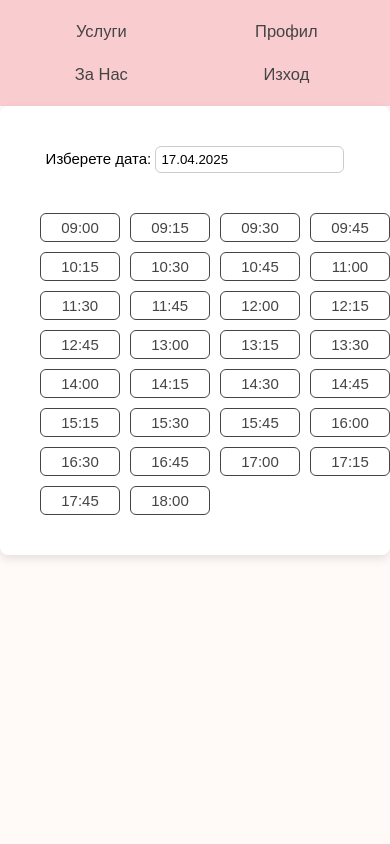
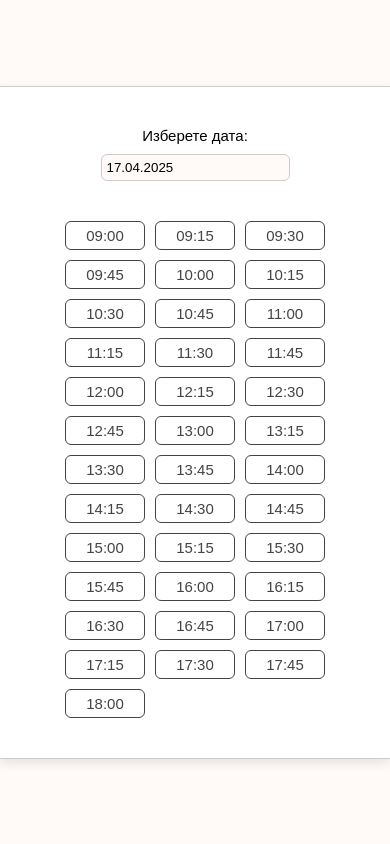
Before and after one commit to nia-pencheva/beauty-salon, a PHP site: page /bookingAvailability.php in a window 390 px wide; the page is wider, and only the part inside the window is pictured. Run offline with PHP 8.4, Linux system fonts and the light colour scheme; the visitor is signed in with stand-in values (Sample User, id 1); data that the repository does not hold is empty; some libraries are stand-ins or nearby versions.

Commit message:
Refactor booking availability page layout and styles; remove navbar component and integrate header; enhance responsiveness and styling in CSS

```diff
--- a/bookingAvailability.php
+++ b/bookingAvailability.php
@@ -25,21 +25,22 @@ if(!isset($_SESSION['id'])) {
     <link rel="stylesheet" type="text/css" href="styles.css">
 
     <style>
+        #datepicker-label-br {
+            display: inline-block;
+        }
+
         #datepicker {
+            margin-top: 10px;
+            background-color: var(--cream);
             border: 1px solid var(--light-gray);
             padding: 5px;
             border-radius: 6px;
         }
 
-        #datepicker:focus {
-            border: 1px solid var(--light-mint-green);
-            outline: none;
-        }
-
         #times {
             display: grid;
             width: max-content;
-            grid-template-columns: repeat(5, 1fr);
+            grid-template-columns: repeat(3, 1fr);
             margin: 40px auto 0px;
             gap: 10px;
         }
@@ -73,26 +74,46 @@ if(!isset($_SESSION['id'])) {
             background-color: var(--light-mint-green);
             border: 1px solid var(--dark-gray);
         }
+
+        @media screen and (min-width: 400px) {
+            #datepicker {
+                margin-top: 0;
+            }
+
+            #datepicker-label-br {
+                display: none;
+            }
+        }
+
+        @media screen and (min-width: 450px) {
+            #times {
+                grid-template-columns: repeat(4, 1fr);
+            }
+        }
+
+        @media screen and (min-width: 600px) {
+            #times {
+                grid-template-columns: repeat(5, 1fr);
+            }
+        }
     </style>
 </head>
 
 <body>
-    <?php include 'navbar.php'; ?>
-
-    <main class="main--navbar">
+    <div style="display: flex; justify-content: center; align-items: center; height: 100%;">
         <div class="container">
             <!-- <input
                 id="date-picker"
                 type="date"
             /> -->
 
-            <label for="datepicker">Изберете дата: </label>
+            <label id="datepicker-label" for="datepicker">Изберете дата: </label>
+            <br id="datepicker-label-br">
             <input type="text" id="datepicker">
 
             <div id="times"></div>
         </div>
-    </main>
-
+    </div>
 
     <script>
         let datePicker = $("#datepicker");
--- a/navbar.php
+++ /dev/null
@@ -1,22 +0,0 @@
-<div class="navbar">
-    <div>
-        <a href="">Услуги</a>
-        <a href="">За Нас</a>
-    </div>
-
-    <div>
-    <?php
-    if(isset($_SESSION['id'])) {
-        echo '
-                <a href="">Профил</a>
-                <a href="logout.php">Изход</a>
-            ';
-    } else {
-        echo '
-                <a href="login.php">Вход</a>
-                <a href="register.php">Регистрация</a>
-            ';
-    }
-    ?>
-    </div>
-</div>
--- a/styles.css
+++ b/styles.css
@@ -15,59 +15,87 @@
     border: 0;
 }
 
+html {
+    height: 100%;
+}
+
 body {
     font-family: 'Arial', sans-serif;
     margin: 0;
     padding: 0;
     background-color: var(--cream);
     font-size: 15px;
+    height: 100%;
+    min-width: 360px;
 }
 
-.main--navbar {
+header {
+    background-color: var(--light-pink);
+    padding: 15px 30px;
+    box-shadow: 0 2px 5px rgba(0,0,0,0.05);
+    position: sticky;
+    top: 0;
+    z-index: 1000;
+}
+
+.header-container {
     display: flex;
-    justify-content: center;
+    justify-content: space-between;
+    align-items: center;
+    flex-wrap: wrap;
+}
+
+.nav-menu {
+    display: flex;
+    gap: 15px;
+    align-items: center;
+}
+
+.nav-menu a {
+    text-decoration: none;
+    color: var(--dark-gray);
+    font-weight: 600;
+    padding: 8px 14px;
+    border-radius: 6px;
+    transition: background-color 0.3s ease;
+}
+
+.nav-menu a:hover {
+    background-color: var(--dark-pink);
+    color: white;
 }
 
 .container {
-    background-color: #fff;
+    background-color: white;
     box-shadow: 0 4px 10px rgba(0, 0, 0, 0.1);
-    border-radius: 8px;
+    border-top: 1px solid #ccc;
+    border-bottom: 1px solid #ccc;
     padding: 40px;
     width: 100%;
     max-width: 600px;
     text-align: center;
 }
 
-.navbar {
-    position: static;
-    display: flex;
-    justify-content: space-between;
-    width: 100%;
-    background-color: #f9cccf;
-    padding: 10px;
-    text-align: center;
+@media screen and (min-width: 600px) {
+    .container {
+        border: 1px solid #ccc;
+        border-radius: 12px;
+    }
 }
 
-.navbar a {
-    display: inline-block;
-    color: var(--dark-gray);
-    padding: 12px 20px;
-    text-decoration: none;
-    font-size: 1.1em;
-    border-radius: 5px;
-    transition: background-color 0.3s ease;
-}
-
-.navbar a:hover {
-    background-color: #e8aeb7; /* Even darker blue */
-}
-
-@media screen and (min-width: 992px) {
-    .main--navbar {
-        padding-top: 65px;
+@media (max-width: 768px) {
+    .header-container {
+        flex-direction: column;
+        align-items: flex-start;
     }
 
-    .navbar {
-        position: fixed;
+    .nav-menu {
+        flex-wrap: wrap;
+        justify-content: center;
+        width: 100%;
+    }
+
+    .nav-menu a {
+        margin-bottom: 5px;
     }
 }
```
Also changed, not shown: header.php (added, +15 -0 lines), index.php (+2 -67 lines), aboutUs.php (added), images/beauty-salon-inside.png (added).
